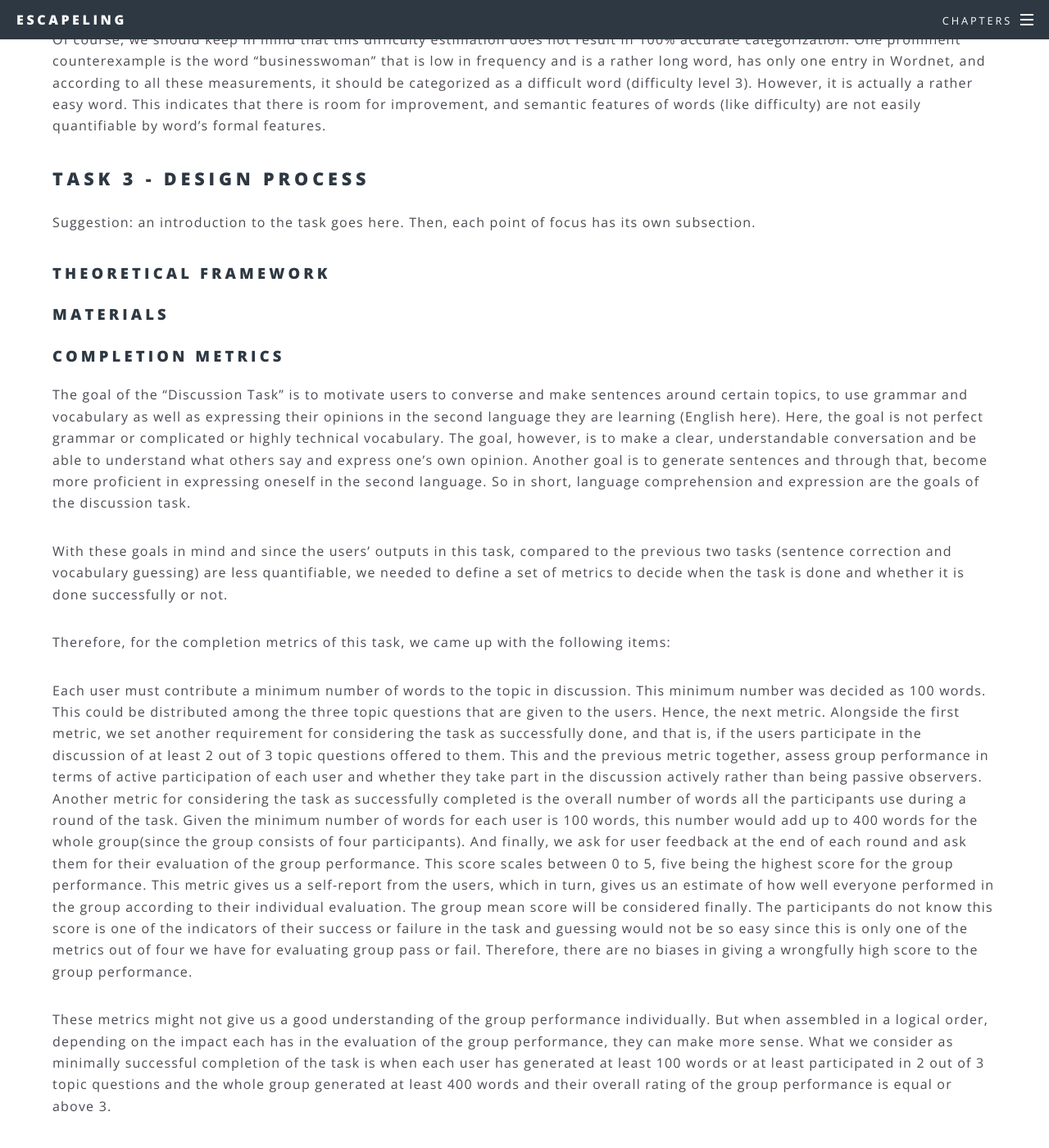
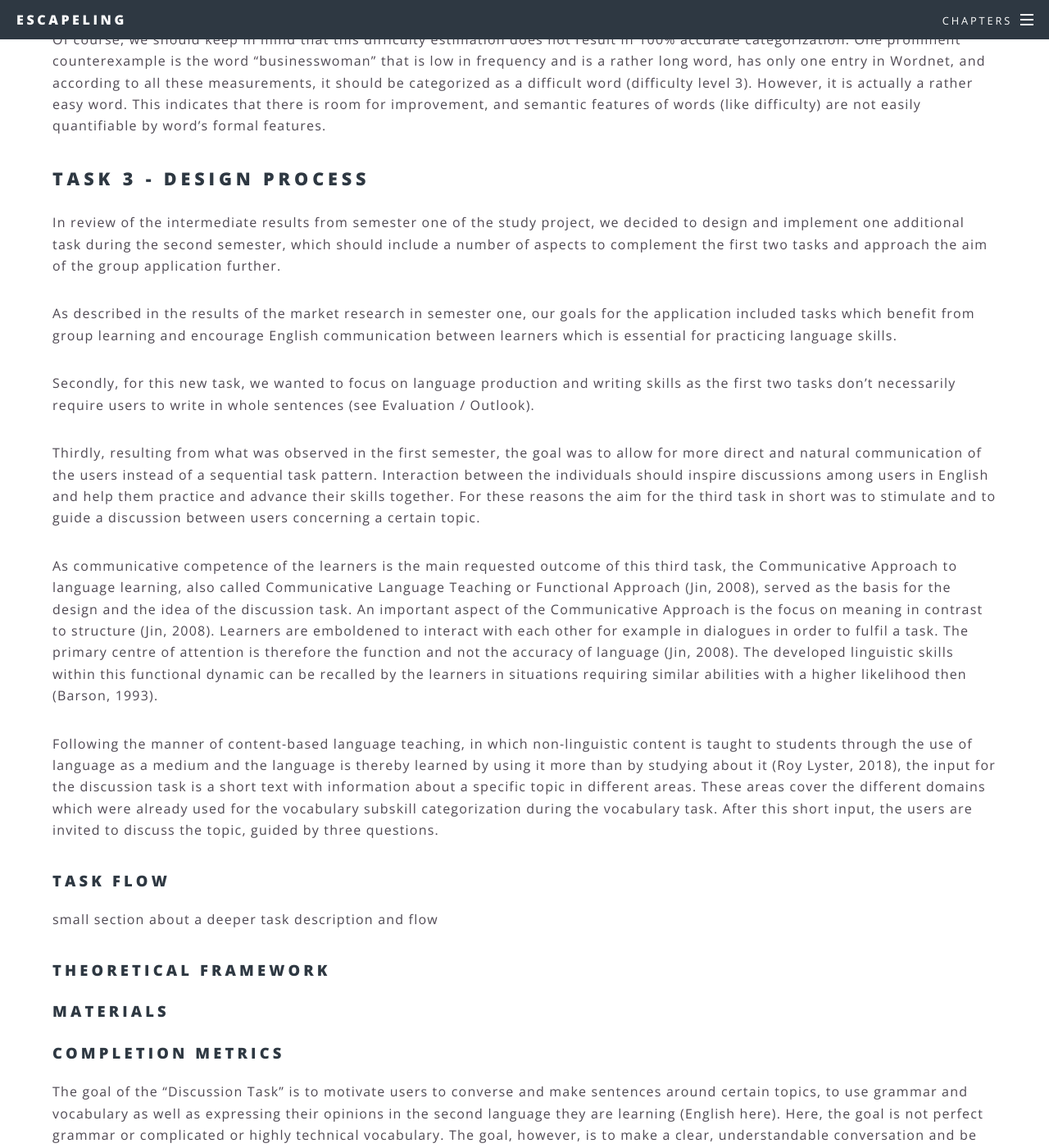
Before and after one commit to ALLUOS/ALLUOS.github.io, a Jekyll site: the page built from _posts/2020-05-03-design.md, in a window 1280 px wide and 1400 px high, scrolled down 6987 px. Shown: the whole window at 82% size. Built offline with Jekyll 4.4.1, drawn with Linux system fonts in a browser that asks for light colours.

Commit message:
introduction to discussion task

```diff
--- a/_posts/2020-05-03-design.md
+++ b/_posts/2020-05-03-design.md
@@ -105,7 +105,21 @@ Of course, we should keep in mind that this difficulty estimation does not resul
 
 ## Task 3 - Design Process
 
-Suggestion: an introduction to the task goes here. Then, each point of focus has its own subsection.
+In review of the intermediate results from semester one of the study project, we decided to design and implement one additional task during the second semester, which should include a number of aspects to complement the first two tasks and approach the aim of the group application further.
+
+As described in the results of the market research in semester one, our goals for the application included tasks which benefit from group learning and encourage English communication between learners which is essential for practicing language skills.
+
+Secondly, for this new task, we wanted to focus on language production and writing skills as the first two tasks don’t necessarily require users to write in whole sentences (see Evaluation / Outlook).
+
+Thirdly, resulting from what was observed in the first semester, the goal was to allow for more direct and natural communication of the users instead of a sequential task pattern. Interaction between the individuals should inspire discussions among users in English and help them practice and advance their skills together.
+For these reasons the aim for the third task in short was to stimulate and to guide a discussion between users concerning a certain topic.
+
+As communicative competence of the learners is the main requested outcome of this third task, the Communicative Approach to language learning, also called Communicative Language Teaching or Functional Approach (Jin, 2008), served as the basis for the design and the idea of the discussion task. An important aspect of the Communicative Approach is the focus on meaning in contrast to structure (Jin, 2008). Learners are emboldened to interact with each other for example in dialogues in order to fulfil a task. The primary centre of attention is therefore the function and not the accuracy of language (Jin, 2008). The developed linguistic skills within this functional dynamic can be recalled by the learners in situations requiring similar abilities with a higher likelihood then (Barson, 1993).
+
+Following the manner of content-based language teaching, in which non-linguistic content is taught to students through the use of language as a medium and the language is thereby learned by using it more than by studying about it (Roy Lyster, 2018), the input for the discussion task is a short text with information about a specific topic in different areas. These areas cover the different domains which were already used for the vocabulary subskill categorization during the vocabulary task. After this short input, the users are invited to discuss the topic, guided by three questions.
+
+### Task Flow
+small section about a deeper task description and flow
 
 ### Theoretical framework
 
```
